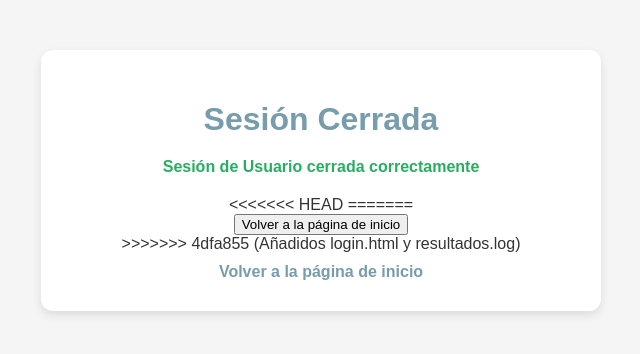
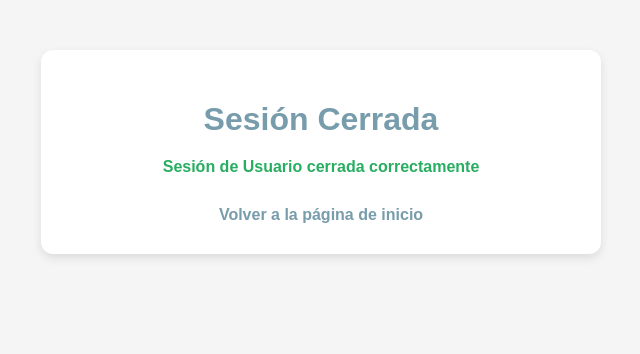
Before and after one commit to iriaprados/Servidor_GNICORN_BigData_IriaPrados, a Flask app: page /logout in a window 1280 px wide. Shown: the top 354 px of the page, without its empty margins (319-959 px from the left). Run offline with Flask 3, Linux system fonts and the light colour scheme.

Commit message:
Práctica 1 realizada Iria Marcos

```diff
--- a/cookies.txt
+++ /dev/null
@@ -1,5 +0,0 @@
-# Netscape HTTP Cookie File
-# https://curl.se/docs/http-cookies.html
-# This file was generated by libcurl! Edit at your own risk.
-
-#HttpOnly_127.0.0.1	FALSE	/	FALSE	0	session	eyJjc3JmX3Rva2VuIjoiYWZlMDk5M2Q5NzVlMDBlYzhjNWNkOTc0MTViYzFlNDlkYjM5ZDZkNiJ9.aOPUOg.Wtt49CxyyKUDUNJ4UtI4adXgdhA
--- a/templates/logout.html
+++ b/templates/logout.html
@@ -12,16 +12,6 @@
     <div class="container">
         <h1>Sesión Cerrada</h1>
         <p>{{ message }}</p> <!-- Mostrar al usuario que su sesión ha sido cerrada -->
-<<<<<<< HEAD
-=======
-
-        <!-- Asegurar cerrar la sesión segura con CSRF -->
-        <form action="{{ url_for('logout') }}" method="POST">
-            <!-- <input type="hidden" name="csrf_token" value="{{ csrf_token() }}"> -->
-            <button type="submit">Volver a la página de inicio</button>
-        </form>
->>>>>>> 4dfa855 (Añadidos login.html y resultados.log)
-
         <a href="/">Volver a la página de inicio</a>
     </div>
 </body>
```
Also changed, not shown: users.db, 2 other files.
